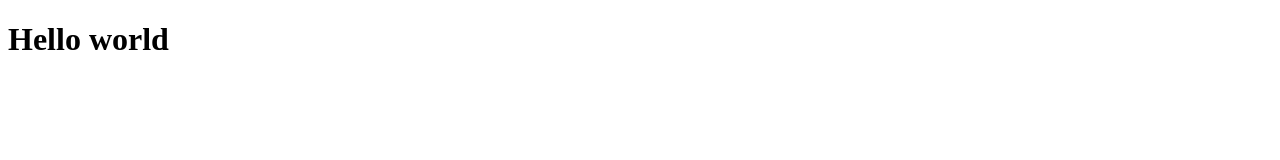
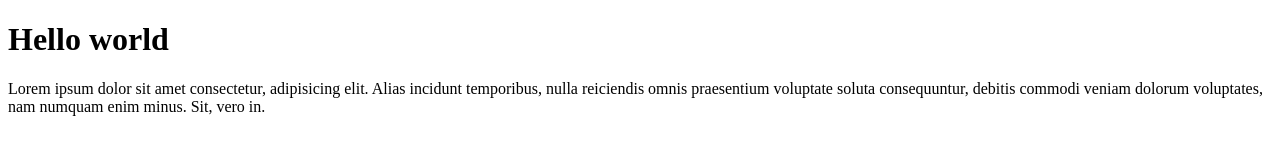
Before and after one commit to likermusic/test-repo, a plain HTML site: page index.html in a window 1280 px wide. Drawn offline with Linux system fonts and the light colour scheme.

Commit message:
Add para

```diff
--- a/index.html
+++ b/index.html
@@ -8,5 +8,11 @@
   </head>
   <body>
     <h1>Hello world</h1>
+    <p>
+      Lorem ipsum dolor sit amet consectetur, adipisicing elit. Alias incidunt
+      temporibus, nulla reiciendis omnis praesentium voluptate soluta
+      consequuntur, debitis commodi veniam dolorum voluptates, nam numquam enim
+      minus. Sit, vero in.
+    </p>
   </body>
 </html>
```
